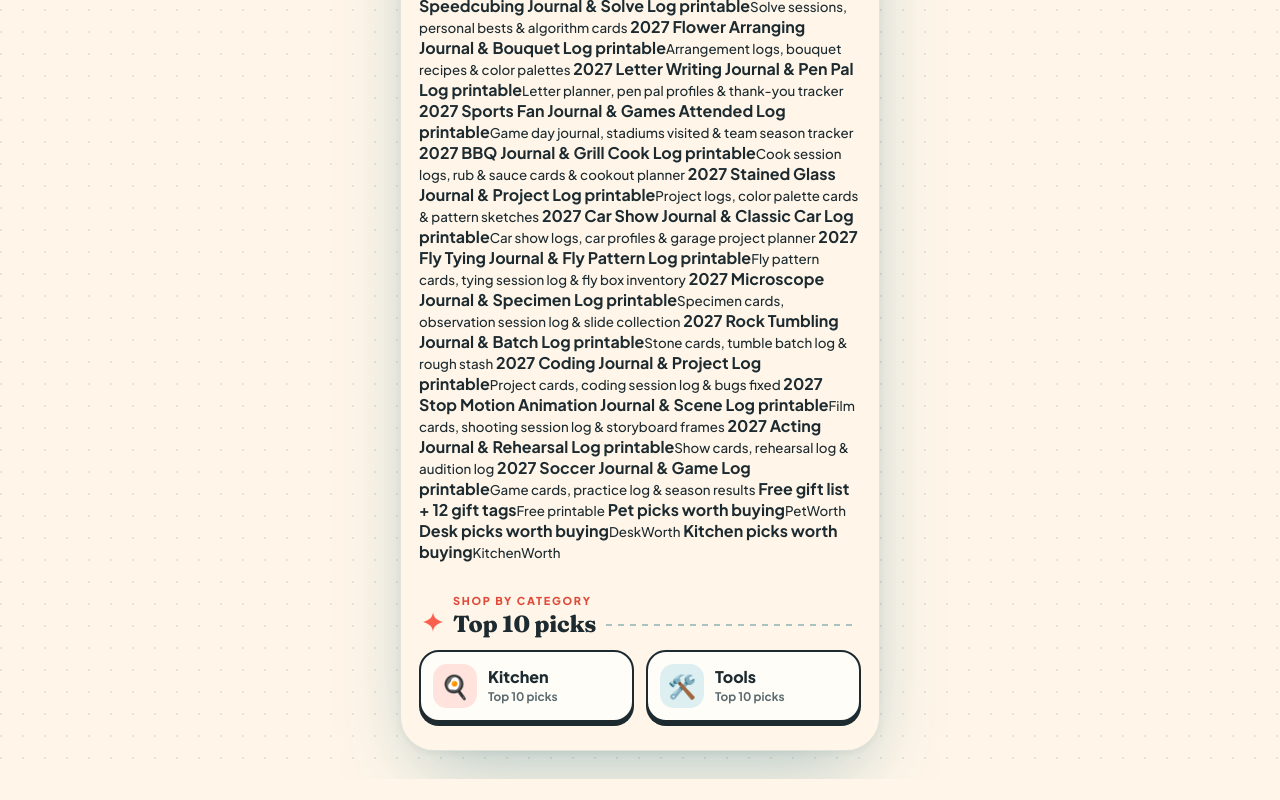
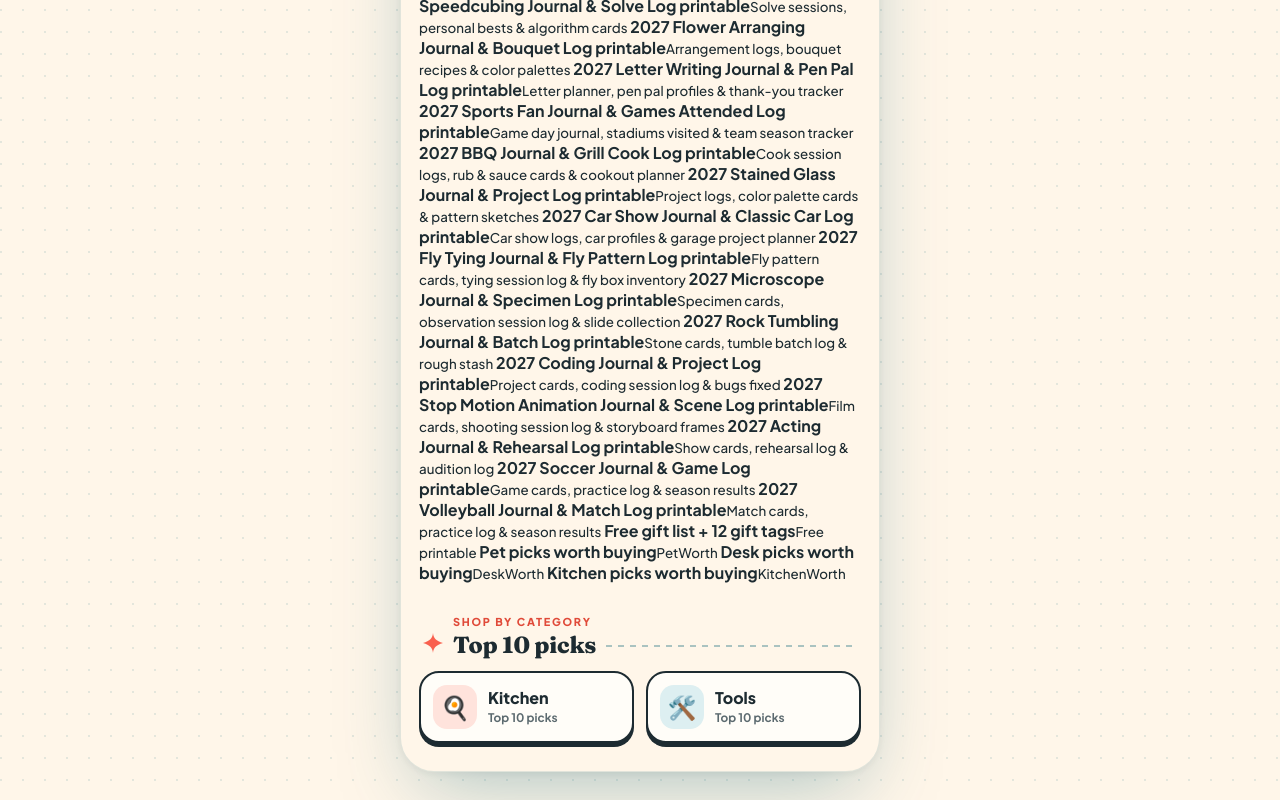
Before and after one commit to tygriffin045/worthguide-home, a plain HTML site: page links.html in a window 1280 px wide. Shown: the part 1927-2727 px from the top of the page. Before the commit the page ends 2706 px from the top, so only its background shows below. Drawn offline with Linux system fonts and the light colour scheme.

Commit message:
Links: add 2027 Volleyball Journal & Match Log (Payhip)

```diff
--- a/links.html
+++ b/links.html
@@ -162,6 +162,7 @@ a:focus-visible{outline:3px solid var(--teal);outline-offset:4px}
 <a class="press" href="https://payhip.com/b/cr1pX"><span class="t"><b>2027 Stop Motion Animation Journal & Scene Log printable</b><small>Film cards, shooting session log & storyboard frames</small></span></a>
 <a class="press" href="https://payhip.com/b/zZQBe"><span class="t"><b>2027 Acting Journal & Rehearsal Log printable</b><small>Show cards, rehearsal log & audition log</small></span></a>
 <a class="press" href="https://payhip.com/b/iuCkV"><span class="t"><b>2027 Soccer Journal & Game Log printable</b><small>Game cards, practice log & season results</small></span></a>
+<a class="press" href="https://payhip.com/b/oqjNc"><span class="t"><b>2027 Volleyball Journal & Match Log printable</b><small>Match cards, practice log & season results</small></span></a>
 <a class="press" href="https://payhip.com/b/o3eil"><span class="t"><b>Free gift list + 12 gift tags</b><small>Free printable</small></span></a>
 <a class="press" href="https://pet.theworthguide.com"><span class="t"><b>Pet picks worth buying</b><small>PetWorth</small></span></a>
 <a class="press" href="https://desk.theworthguide.com"><span class="t"><b>Desk picks worth buying</b><small>DeskWorth</small></span></a>
```
